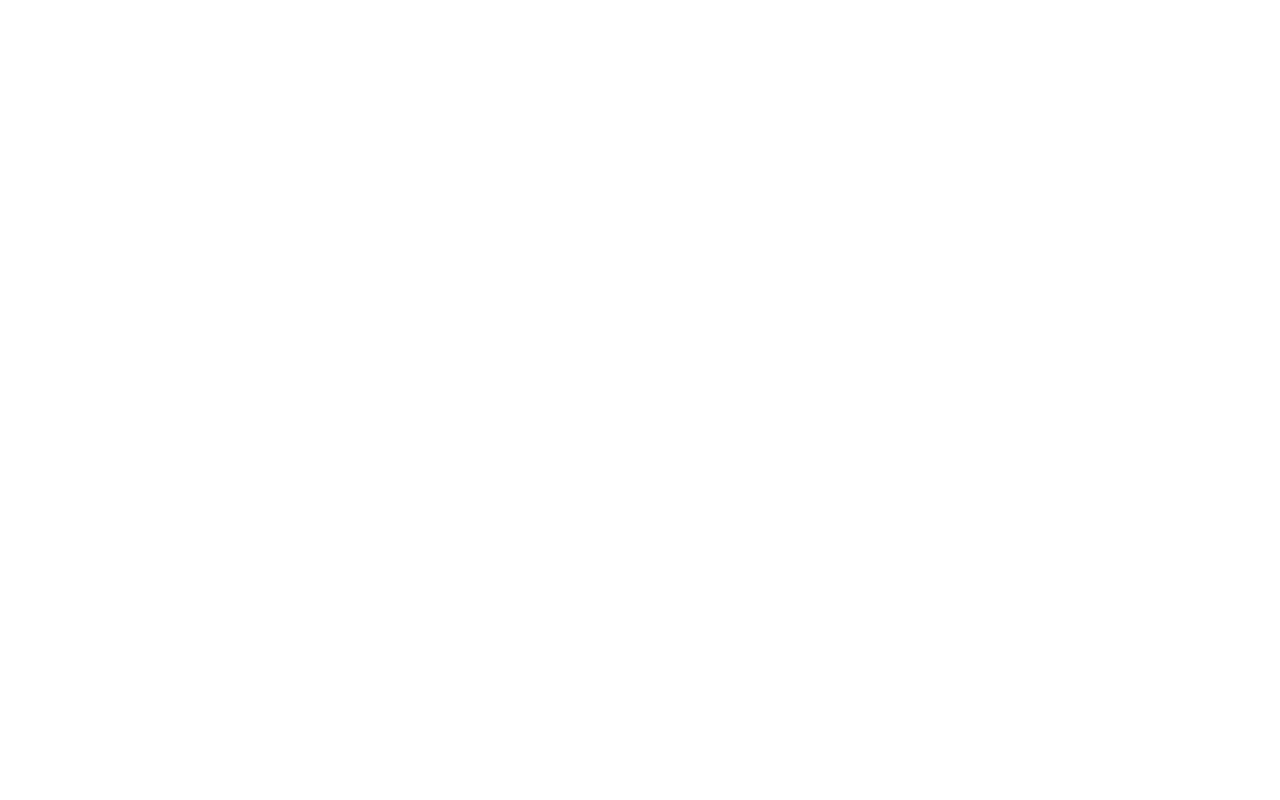
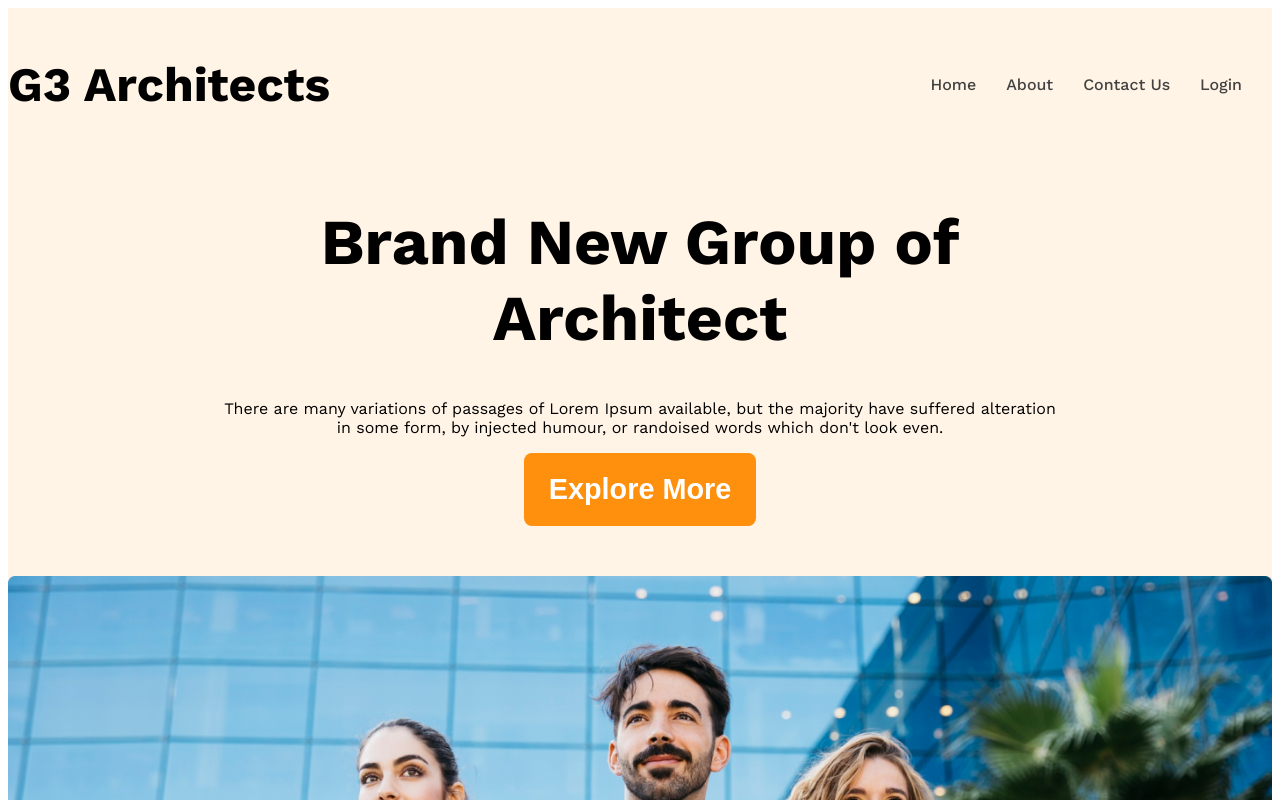
Before and after one commit to arfina34800/G3-archtiect-website, a plain HTML site: page index.html in a window 1280 px wide. Shown: the top 800 px of the page. Drawn offline with nearby package versions, Linux system fonts and the light colour scheme.

Commit message:
added html and css

```diff
--- a/index.html
+++ b/index.html
@@ -3,10 +3,32 @@
 <head>
     <meta charset="UTF-8">
     <meta name="viewport" content="width=device-width, initial-scale=1.0">
-    <title>Document</title>
+    <title>Responsive architects</title>
     <link rel="stylesheet" href="styles/archtiects.css">
 </head>
-<body>
+<body class="work-sans-font">
+    <header class="bg-lite">
+        <nav class="navbar display-flex">
+            <h3 class="brand">G3 Architects</h3>
+            <ul class="nav-links display-flex">
+                <li class="nav-item"><a href="#" class="nav-link text-gray">Home</a></li>
+                <li class="nav-item"><a href="#" class="nav-link text-gray">About</a></li>
+                <li class="nav-item"><a href="#" class="nav-link text-gray">Contact Us</a></li>
+                <li class="nav-item"><a href="#" class="nav-link text-gray">Login</a></li>
+            </ul>
+        </nav>
+         <div class="banner">
+   <div class="banner-content">
+     <h1 class="banner-title">Brand New Group of Architect</h1>
+    <p class="banner-description">There are many variations of passages of Lorem Ipsum available, but the majority have suffered alteration in some form, by injected humour, or randoised words which don't look even. </p>
+    <button class="btn-primary">Explore More</button>
+   </div>
+    <img class="banner-image" src="images/banner.png">
+   </div>
+    </header>
+    <main>
+
+    </main>
 
 </body>
 </html>
--- a/styles/archtiects.css
+++ b/styles/archtiects.css
@@ -0,0 +1,94 @@
+
+@import url('https://fonts.googleapis.com/css2?family=Work+Sans:ital,wght@0,100..900;1,100..900&display=swap');
+
+
+
+
+.work-sans-font{
+  font-family: "Work Sans", sans-serif;
+  font-optical-sizing: auto;
+  font-weight:400;
+  font-style:normal;
+}
+
+/* shared style */
+
+.display-flex{
+display:flex;
+}
+/* dark02 */
+.text-gray{
+  color: #424242;
+
+}
+/* dark03 */
+.text-light-gray{
+  color: #727272;
+}
+.bg-lite{
+  background-color: rgba(255, 144, 14, 0.1);
+}
+
+
+/* header style  */
+
+/*navbar related style  */
+.navbar{
+ justify-content: space-between;
+ align-items: center;
+}
+
+.brand{
+  font-weight:700;
+  font-size:3rem;
+}
+.nav-links{
+font-weight:500;
+}
+
+.nav-item{
+  list-style:none;
+  margin-right:30px;
+}
+.nav-link{
+text-decoration:none;
+font-weight:500;
+
+}
+
+.navbar, .banner{
+  max-width:1440px;
+  margin:0 auto;
+}
+/* banner related style */
+.banner-content{
+  max-width:850px;
+  margin:0 auto;
+  text-align: center;
+  margin-bottom: 50px;
+}
+.banner-title{
+  font-weight: 700;
+  font-size: 4rem;
+}
+.btn-primary{
+ background-color: #FF900E;
+ font-weight: 600;
+ color: white;
+ padding: 20px 25px;
+ font-size: 1.8rem;
+ border: none;
+ border-radius: 8px;
+
+}
+.banner-image{
+  width:100%;
+}
+/* responsive media query */
+@media screen and (max-width:576px) {
+  .navbar,
+  .nav-links{
+    flex-direction: column;
+  }
+
+}
```
